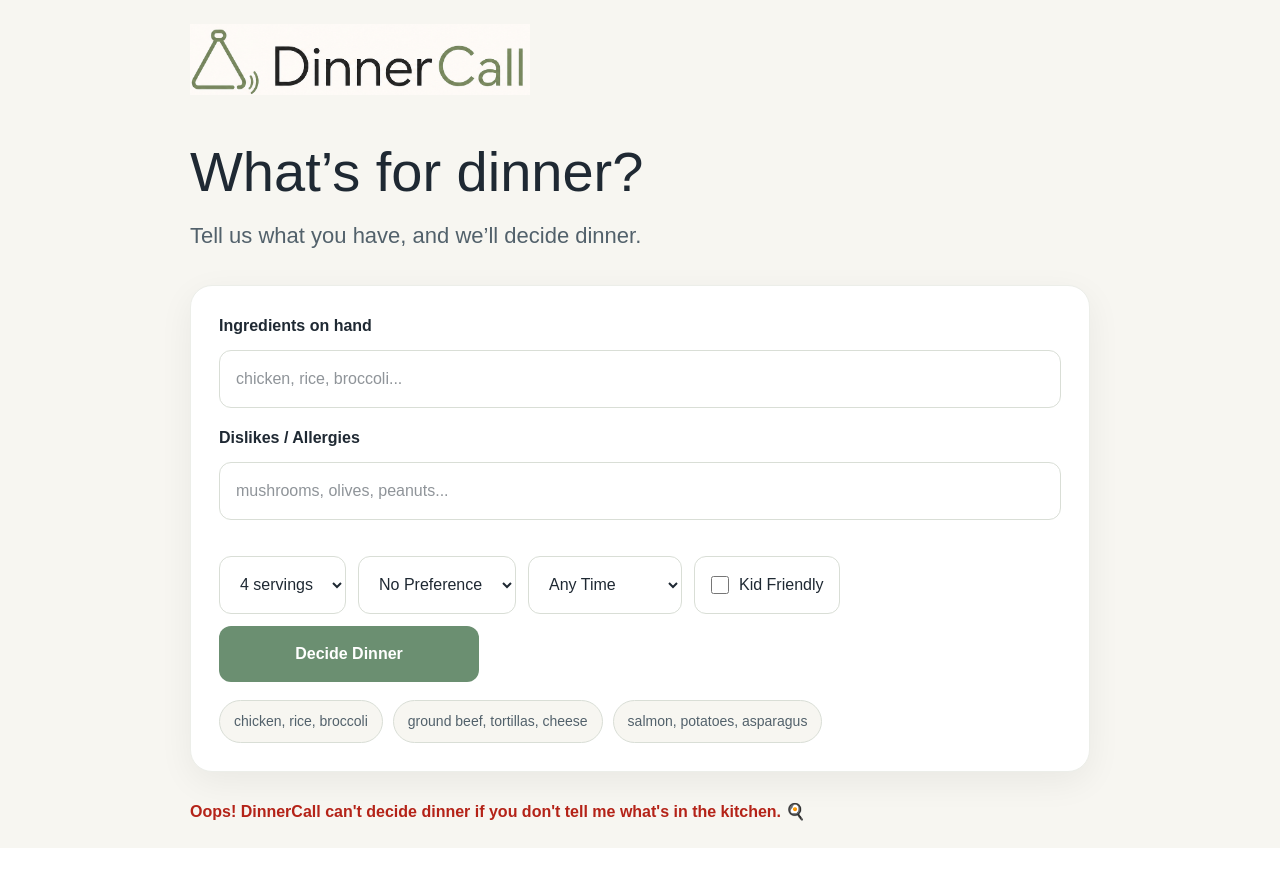
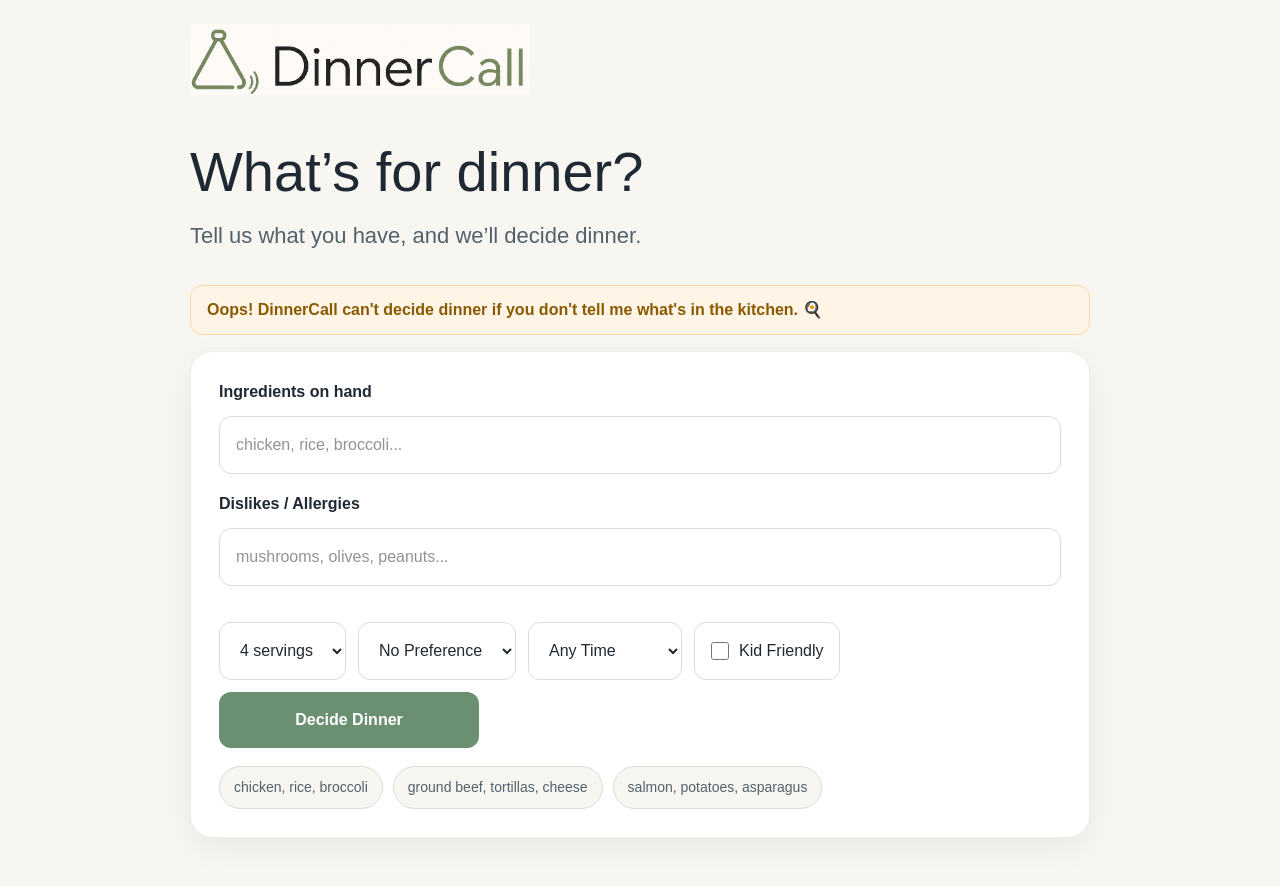
Before and after one commit to taskwrenchai/dinnercall, a Next.js app: page / in a window 1280 px wide. Both pictures are taken after a click on the button "Decide Dinner". Shown: the top 886 px of the page. Before the commit the page ends 848 px from the top, so only its background shows below. Built offline with nearby package versions, Linux system fonts and the light colour scheme.

Commit message:
Moved error message for no ingredients added

```diff
--- a/src/app/page.tsx
+++ b/src/app/page.tsx
@@ -242,6 +242,22 @@ setTimeout(() => {
           </p>
         </div>
 
+{error && (
+  <div
+    style={{
+      background: "#FFF4E5",
+      border: "1px solid #FFD8A8",
+      color: "#8A5A00",
+      padding: "12px 16px",
+      borderRadius: "12px",
+      marginBottom: "16px",
+      fontWeight: "bold",
+    }}
+  >
+    {error}
+  </div>
+)}
+
         <div style={cardStyle}>
           <label style={labelStyle}>Ingredients on hand</label>
 
@@ -322,8 +338,6 @@ setTimeout(() => {
             ))}
           </div>
         </div>
-
-        {error && <p style={{ color: "#B42318", fontWeight: "bold" }}>{error}</p>}
 
         {recipe && (
   <section style={recipeCardStyle}>
```
